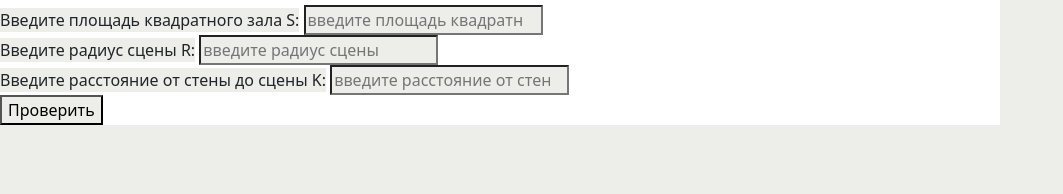
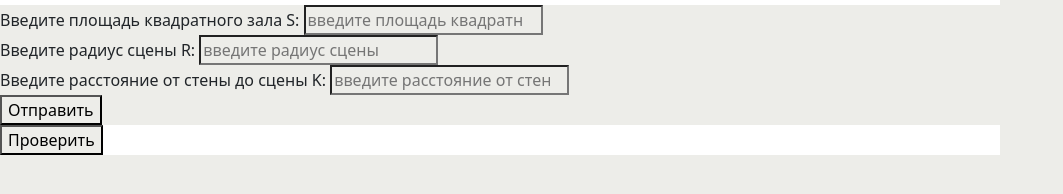
Before and after one commit to katesem2005/KR_num_one, a plain HTML site: page Solve.html in a window 1280 px wide. Shown: the part 224-418 px from the top of the page, without its empty margins (0-1063 px from the left). Drawn offline with nearby package versions, Linux system fonts and the light colour scheme.

Commit message:
Fix sending solver

```diff
--- a/Solve.html
+++ b/Solve.html
@@ -17,7 +17,6 @@
         <li><a id="menu" href="../KR_num_one/Spiski.html" target="_self">Сборник произведений&emsp;</a></li>
         <li><a id="menu" href="../KR_num_one/Catalog.html" target="_self">Каталог книг&emsp;</a>
         <li><a id="menu" href="../KR_num_one/passport.html" target="_self">Паспорт&emsp;</a></li>
-        <!--<li><a id="menu" href="../KR_num_one/Spiski.html" target="_self">Страница с произведением&emsp;</a></li>-->
         <li><a id="menu" href="../KR_num_one/Form.html" target="_self">Форма&emsp;</a></li>
         <li><a id="menu" href="../KR_num_one/Solve.html" target="_self"><b>Решение задачи&emsp;</b></a></li>
       </ul>
@@ -25,18 +24,22 @@
 
     <h1 class = "course-title"> Решение алгоритмической задачи </h1>
     <h3> Можно ли вписать сцену радиусом R в квадраный зал площадью S таким образом, чтобы расстояние от сцены до стены было не менее K?</h3>
-    <label for="S_Input">Введите площадь квадратного зала S:</label>
-    <input type="number" id="S_Input" placeholder="введите площадь квадратного зала"><br>
+    <form action="https://www.bing.com/search?" id="UserEnter" name="UserEnter" target="_blank">
+    <input name="q" type="hidden" value="search">
+
+    <label  for="S_Input">Введите площадь квадратного зала S:</label>
+    <input name="S_Input" type="number" id="S_Input" placeholder="введите площадь квадратного зала"><br>
 
     <label for="R_Input">Введите радиус сцены R:</label>
-    <input type="number" id="R_Input" placeholder="введите радиус сцены"><br>
+    <input name="R_Input" type="number" id="R_Input" placeholder="введите радиус сцены"><br>
 
     <label for="K_Input">Введите расстояние от стены до сцены K:</label>
-    <input type="number" id="K_Input" placeholder="введите расстояние от стены до сцены"><br>
+    <input name="K_Input" type="number" id="K_Input" placeholder="введите расстояние от стены до сцены"><br>
 
+    <input type="Submit" name="submit"  value="Отправить">
+    </form>
     <button id="checkButton">Проверить</button>
     <div id="result" class="result"></div>
-
     <script>
         function isRight(S,R,K) {
             if (R <= parseInt(Math.sqrt(S)-K)/2) {
```
Also changed, not shown: Catalog.html (+1 -6 lines).
